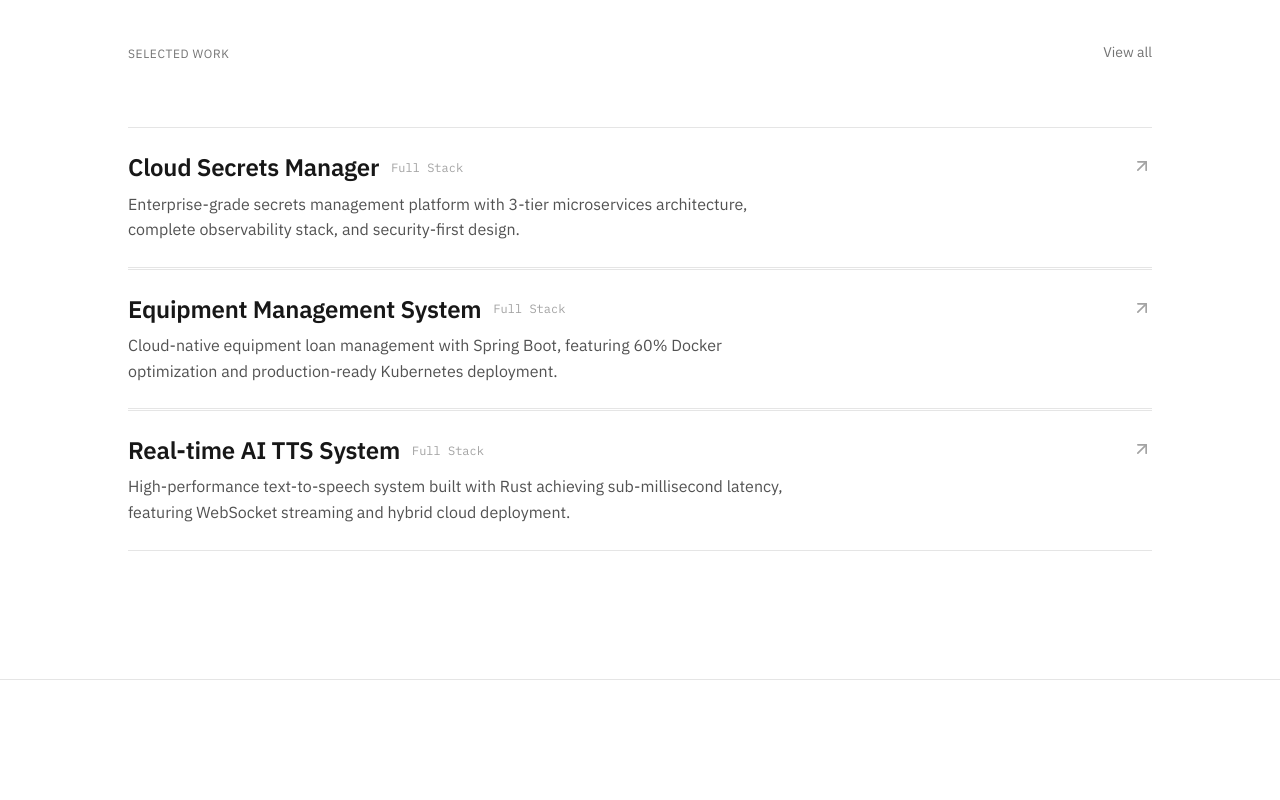
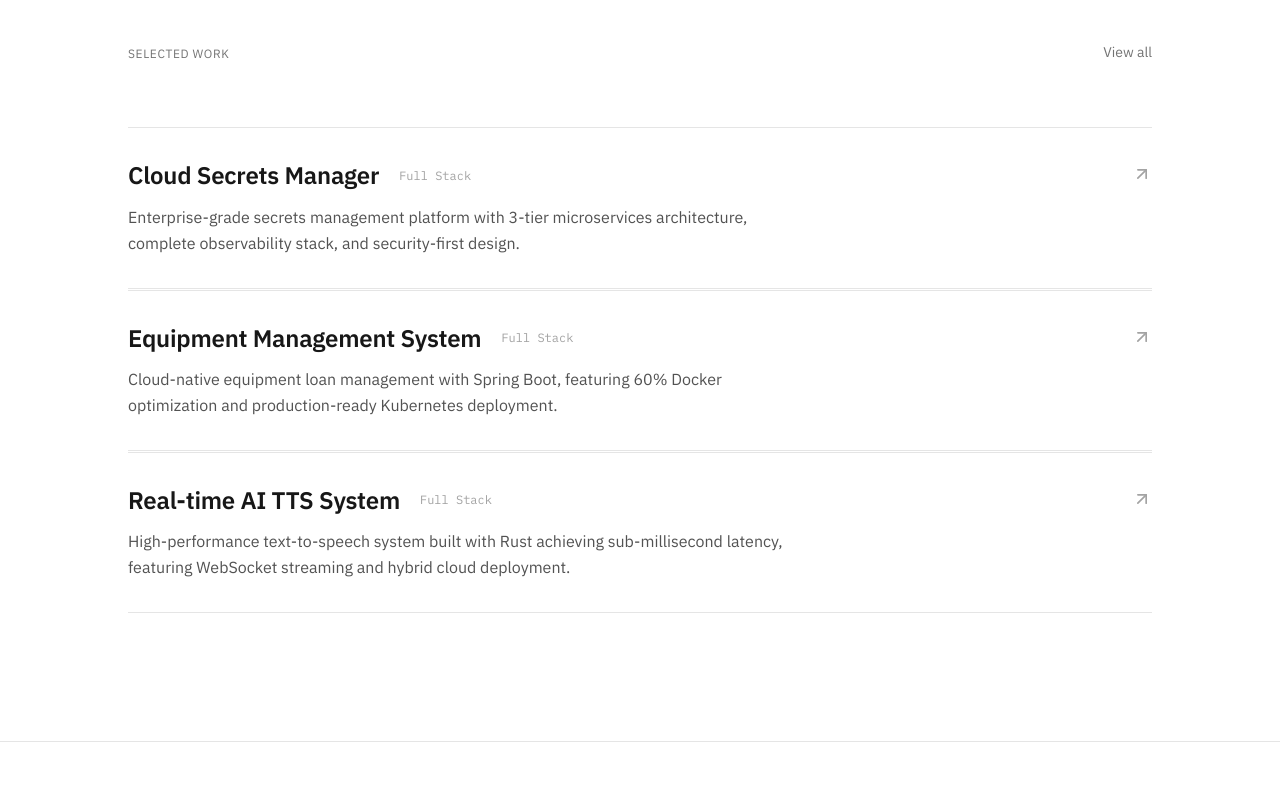
Before and after one commit to aminlahbib/devfolio, a React (Vite) app: page /#/ in a window 1280 px wide. Shown: the part 1200-2000 px from the top of the page. Built offline with nearby package versions, Linux system fonts and the light colour scheme.

Commit message:
ui Selected Work section

```diff
--- a/components/ProjectCard.tsx
+++ b/components/ProjectCard.tsx
@@ -16,27 +16,37 @@ const ProjectCard: React.FC<ProjectCardProps> = ({ project, variant = 'grid' })
     return (
       <Link
         to={`/projects/${project.slug}`}
-        className="group block py-6 border-b border-neutral-200 dark:border-neutral-800 first:border-t"
+        className="group block py-8 border-b border-neutral-200 dark:border-neutral-800 first:border-t relative overflow-hidden transition-all duration-200 hover:bg-neutral-50/50 dark:hover:bg-neutral-900/20"
       >
-        <div className="flex items-start justify-between gap-8">
+        {/* Subtle background gradient on hover */}
+        <div className="absolute inset-0 bg-gradient-to-r from-transparent via-neutral-50/0 to-neutral-50/50 dark:via-neutral-900/0 dark:to-neutral-900/30 opacity-0 group-hover:opacity-100 transition-opacity duration-300 pointer-events-none"></div>
+
+        <div className="flex items-start justify-between gap-8 relative z-10">
           <div className="flex-1 min-w-0">
-            <div className="flex items-center gap-3 mb-2">
-              <h3 className="text-title text-neutral-900 dark:text-white group-hover:text-neutral-600 dark:group-hover:text-neutral-300 transition-colors">
+            <div className="flex items-center gap-3 mb-3">
+              <h3 className="text-title text-neutral-900 dark:text-white group-hover:text-neutral-600 dark:group-hover:text-neutral-300 transition-colors duration-200 relative">
                 {project.title}
+                {/* Subtle underline on hover */}
+                <span className="absolute bottom-0 left-0 w-0 h-px bg-neutral-900 dark:bg-white group-hover:w-full transition-all duration-300 ease-out"></span>
               </h3>
-              <span className="text-small text-neutral-400 dark:text-neutral-500 font-mono">
+              <span className="text-small text-neutral-400 dark:text-neutral-500 font-mono group-hover:text-neutral-600 dark:group-hover:text-neutral-400 transition-colors duration-200 px-2 py-0.5 rounded group-hover:bg-neutral-100 dark:group-hover:bg-neutral-800/50">
                 {project.category}
               </span>
             </div>
-            <p className="text-body text-neutral-600 dark:text-neutral-400 line-clamp-2 max-w-2xl">
+            <p className="text-body text-neutral-600 dark:text-neutral-400 line-clamp-2 max-w-2xl group-hover:text-neutral-700 dark:group-hover:text-neutral-300 transition-colors duration-200 leading-relaxed">
               {project.shortDescription}
             </p>
           </div>
-          <ArrowUpRight
-            size={20}
-            className="flex-shrink-0 text-neutral-400 group-hover:text-neutral-900 dark:group-hover:text-white transition-colors mt-1"
-          />
+          <div className="flex-shrink-0 mt-1 relative">
+            <div className="absolute inset-0 rounded-full bg-neutral-900/5 dark:bg-white/5 scale-0 group-hover:scale-150 transition-transform duration-300 opacity-0 group-hover:opacity-100"></div>
+            <ArrowUpRight
+              size={20}
+              className="relative text-neutral-400 group-hover:text-neutral-900 dark:group-hover:text-white transition-all duration-200 group-hover:translate-x-0.5 group-hover:-translate-y-0.5"
+            />
+          </div>
         </div>
+        {/* Hover indicator line - more refined */}
+        <div className="absolute bottom-0 left-0 h-px bg-neutral-900 dark:bg-white w-0 group-hover:w-full transition-all duration-300 ease-[cubic-bezier(0.16,1,0.3,1)]"></div>
       </Link>
     );
   }
--- a/pages/Home.tsx
+++ b/pages/Home.tsx
@@ -257,10 +257,12 @@ const Home: React.FC = () => {
             {featuredProjects.map((project, index) => (
         <motion.div
                 key={project.id}
-                initial={{ opacity: 0 }}
-                whileInView={{ opacity: 1 }}
-                viewport={{ once: true }}
-                transition={{ duration: 0.25, delay: index * 0.05 }}
+                initial={{ opacity: 0, y: 10 }}
+                whileInView={{ opacity: 1, y: 0 }}
+                viewport={{ once: true, margin: "-50px" }}
+                transition={{ duration: 0.3, delay: index * 0.05, ease: [0.16, 1, 0.3, 1] }}
+                whileHover={{ y: -2 }}
+                className="transition-transform duration-200"
               >
                 <ProjectCard project={project} variant="list" />
             </motion.div>
```
